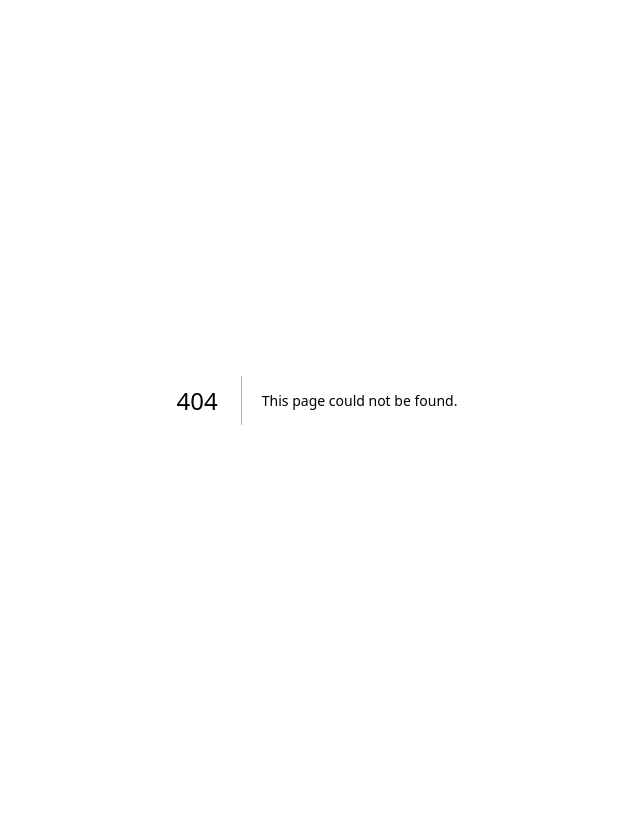
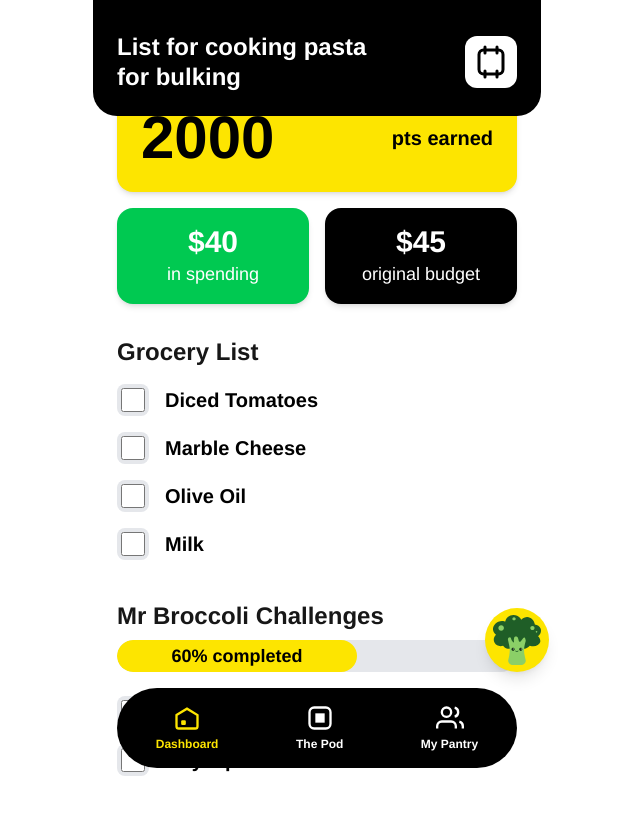
Before and after one commit to fayaz-rafin/social-pod, a Next.js app: page /pod-details in a window 1280 px wide. Before the commit this address had no page. Shown: the top 814 px of the page, without its empty margins (323-963 px from the left). Built offline with nearby package versions, Linux system fonts and the light colour scheme.

Commit message:
added ui

```diff
--- a/app/brocoli/page.tsx
+++ b/app/brocoli/page.tsx
@@ -1,11 +1,13 @@
 'use client';
 import Image from "next/image";
 import React, { useState } from "react";
+import { useRouter } from "next/navigation";
 
 export default function BrocoliPage() {
   const [step, setStep] = useState(1);
   const [prompt, setPrompt] = useState("I want to bulk up");
   const [budget, setBudget] = useState(50);
+  const router = useRouter();
   // Placeholder summary, in real app this would be generated by AI
   const summary =
     "You grocery trip is going to be protein filled, with vegetables and meat";
@@ -94,6 +96,7 @@ export default function BrocoliPage() {
             </div>
             <button
               className="w-full mt-8 bg-black text-white text-lg font-bold py-3 rounded-full shadow-lg active:scale-95 transition-transform"
+              onClick={() => router.push('/plan')}
             >
               Generate Grocery List
             </button>
--- /dev/null
+++ b/app/plan/page.tsx
@@ -0,0 +1,102 @@
+'use client';
+import Image from 'next/image';
+import { useRouter } from 'next/navigation';
+
+const groceries = [
+  {
+    name: "No Name's Diced Tomatoes",
+    size: "700 g",
+    img: "/diced-tomatoes.png",
+  },
+  {
+    name: "No Name's Farmer's Marble Cheese",
+    size: "700 g",
+    img: "/marble-cheese.png",
+  },
+  {
+    name: "No Name's 100% Pure Vegetable Oil",
+    size: "946 ml",
+    img: "/vegetable-oil.png",
+  },
+  // Repeat for demo
+  {
+    name: "No Name's Diced Tomatoes",
+    size: "700 g",
+    img: "/diced-tomatoes.png",
+  },
+  {
+    name: "No Name's Farmer's Marble Cheese",
+    size: "700 g",
+    img: "/marble-cheese.png",
+  },
+  {
+    name: "No Name's 100% Pure Vegetable Oil",
+    size: "946 ml",
+    img: "/vegetable-oil.png",
+  },
+  {
+    name: "No Name's Diced Tomatoes",
+    size: "700 g",
+    img: "/diced-tomatoes.png",
+  },
+  {
+    name: "No Name's Farmer's Marble Cheese",
+    size: "700 g",
+    img: "/marble-cheese.png",
+  },
+  {
+    name: "No Name's 100% Pure Vegetable Oil",
+    size: "946 ml",
+    img: "/vegetable-oil.png",
+  },
+];
+
+export default function PlanPage() {
+  const router = useRouter();
+
+  return (
+    <div className="min-h-screen bg-[#FDE500] flex flex-col pb-32">
+      {/* Header */}
+      <div className="rounded-b-3xl bg-[#FDE500] px-6 pt-8 pb-4 flex flex-col gap-2 relative">
+        <div className="flex justify-between items-start">
+          <div>
+            <h1 className="text-5xl font-black text-black leading-none mb-2">Plan</h1>
+            <p className="text-xl font-bold text-black mb-2">List for cooking pasta for bulking</p>
+          </div>
+          <Image src="/brocoli.svg" alt="Broccoli" width={64} height={64} className="ml-2" />
+        </div>
+      </div>
+
+      {/* Price/Points Section */}
+      <div className="bg-black text-white px-6 py-6 flex items-center justify-between">
+        <div className="text-6xl font-black">$45</div>
+        <div className="flex flex-col items-end gap-2">
+          <div className="text-lg font-bold">2000 PC points</div>
+          <div className="text-lg font-bold">$5 saved</div>
+        </div>
+      </div>
+
+      {/* Grocery Grid */}
+      <div className="flex-1 px-3 py-6 grid grid-cols-2 gap-4">
+        {groceries.map((item, i) => (
+          <div key={i} className="bg-white rounded-2xl shadow-md flex flex-col items-center p-4 relative">
+            <button className="absolute top-2 right-2 w-7 h-7 bg-[#FDE500] rounded-full flex items-center justify-center text-2xl font-black text-black">-</button>
+            <Image src={item.img} alt={item.name} width={80} height={80} className="mb-2" />
+            <div className="text-sm font-bold text-black text-center mb-1">{item.name}</div>
+            <div className="text-xs text-black text-center">{item.size}</div>
+          </div>
+        ))}
+      </div>
+
+      {/* Finalize Button */}
+      <div className="fixed bottom-0 left-1/2 -translate-x-1/2 w-full max-w-md px-6 pb-8">
+        <button
+          className="w-full bg-black text-white text-2xl font-bold py-4 rounded-full shadow-lg active:scale-95 transition-transform"
+          onClick={() => router.push('/pod-details')}
+        >
+          Finalize Plan
+        </button>
+      </div>
+    </div>
+  );
+}
--- /dev/null
+++ b/app/pod-details/page.tsx
@@ -0,0 +1,110 @@
+'use client';
+import Image from 'next/image';
+
+const groceryList = [
+  'Diced Tomatoes',
+  'Marble Cheese',
+  'Olive Oil',
+  'Milk',
+];
+
+const challenges = [
+  'Spend $20 on Grass-Fed Beef',
+  'Buy 2 packs of cheese',
+];
+
+export default function PodDetailsPage() {
+  return (
+    <div className="min-h-screen bg-white flex flex-col pb-32 max-w-md mx-auto">
+      {/* Black Header */}
+      <div className="bg-black rounded-b-3xl px-6 pt-8 pb-6 flex items-center justify-between relative">
+        <div className="text-white text-2xl font-bold leading-tight">
+          List for cooking pasta<br />for bulking
+        </div>
+        <div className="bg-white rounded-xl shadow-md p-2">
+          <svg width="36" height="36" viewBox="0 0 24 24" fill="none"><rect x="4" y="4" width="16" height="16" rx="3" stroke="#000" strokeWidth="2"/><path d="M8 2v4M16 2v4M8 18v4M16 18v4" stroke="#000" strokeWidth="2" strokeLinecap="round"/></svg>
+        </div>
+      </div>
+
+      {/* Points Card */}
+      <div className="px-6 -mt-8">
+        <div className="bg-[#FDE500] rounded-2xl shadow-md p-6 flex items-center justify-between">
+          <span className="text-6xl font-black text-black">2000</span>
+          <span className="text-xl font-bold text-black ml-2">pts earned</span>
+        </div>
+      </div>
+
+      {/* Spending & Budget Cards */}
+      <div className="px-6 mt-4 flex gap-4">
+        <div className="flex-1 bg-green-500 rounded-2xl shadow-md p-4 flex flex-col items-center justify-center">
+          <span className="text-3xl font-black text-white">$40</span>
+          <span className="text-lg text-white">in spending</span>
+        </div>
+        <div className="flex-1 bg-black rounded-2xl shadow-md p-4 flex flex-col items-center justify-center">
+          <span className="text-3xl font-black text-white">$45</span>
+          <span className="text-lg text-white">original budget</span>
+        </div>
+      </div>
+
+      {/* Grocery List */}
+      <div className="px-6 mt-8">
+        <h2 className="text-2xl font-black mb-4">Grocery List</h2>
+        <div className="flex flex-col gap-4">
+          {groceryList.map((item, i) => (
+            <label key={i} className="flex items-center gap-4">
+              <span className="w-8 h-8 rounded-lg bg-gray-200 flex items-center justify-center">
+                <input type="checkbox" className="w-6 h-6 accent-black" />
+              </span>
+              <span className="text-xl font-bold text-black">{item}</span>
+            </label>
+          ))}
+        </div>
+      </div>
+
+      {/* Challenges */}
+      <div className="px-6 mt-10">
+        <h2 className="text-2xl font-black mb-2">Mr Broccoli Challenges</h2>
+        <div className="relative mb-6">
+          <div className="w-full bg-gray-200 rounded-full h-8 overflow-hidden">
+            <div className="bg-[#FDE500] h-8 rounded-full flex items-center justify-center" style={{width: '60%'}}>
+              <span className="text-black font-bold text-lg">60% completed</span>
+            </div>
+          </div>
+          <div className="absolute -right-8 -top-8">
+            <div className="w-16 h-16 rounded-full bg-[#FDE500] flex items-center justify-center shadow-lg">
+              <Image src="/brocoli.svg" alt="Broccoli" width={48} height={48} />
+            </div>
+          </div>
+        </div>
+        <div className="flex flex-col gap-4">
+          {challenges.map((item, i) => (
+            <label key={i} className="flex items-center gap-4">
+              <span className="w-8 h-8 rounded-lg bg-gray-200 flex items-center justify-center">
+                <input type="checkbox" className="w-6 h-6 accent-black" />
+              </span>
+              <span className="text-xl font-bold text-black">{item}</span>
+            </label>
+          ))}
+        </div>
+      </div>
+
+      {/* Bottom Navigation */}
+      <div className="fixed bottom-0 left-1/2 -translate-x-1/2 w-full max-w-md px-6 pb-8">
+        <div className="w-full bg-black rounded-full flex justify-around items-center py-4">
+          <div className="flex flex-col items-center">
+            <svg width="28" height="28" viewBox="0 0 24 24" fill="none"><path d="M3 9.5L12 4l9 5.5V19a2 2 0 0 1-2 2H5a2 2 0 0 1-2-2V9.5Z" stroke="#FDE500" strokeWidth="2"/><rect x="7" y="14" width="4" height="4" rx="1" fill="#FDE500"/></svg>
+            <span className="text-[#FDE500] text-xs font-bold mt-1">Dashboard</span>
+          </div>
+          <div className="flex flex-col items-center">
+            <svg width="28" height="28" viewBox="0 0 24 24" fill="none"><rect x="3" y="3" width="18" height="18" rx="4" stroke="white" strokeWidth="2"/><path d="M8 8h8v8H8z" fill="white"/></svg>
+            <span className="text-white text-xs font-bold mt-1">The Pod</span>
+          </div>
+          <div className="flex flex-col items-center">
+            <svg width="28" height="28" viewBox="0 0 24 24" fill="none"><path d="M17 21v-2a4 4 0 0 0-4-4H5a4 4 0 0 0-4 4v2" stroke="white" strokeWidth="2"/><circle cx="9" cy="7" r="4" stroke="white" strokeWidth="2"/><path d="M23 21v-2a4 4 0 0 0-3-3.87" stroke="white" strokeWidth="2"/><path d="M16 3.13a4 4 0 0 1 0 7.75" stroke="white" strokeWidth="2"/></svg>
+            <span className="text-white text-xs font-bold mt-1">My Pantry</span>
+          </div>
+        </div>
+      </div>
+    </div>
+  );
+}
```
